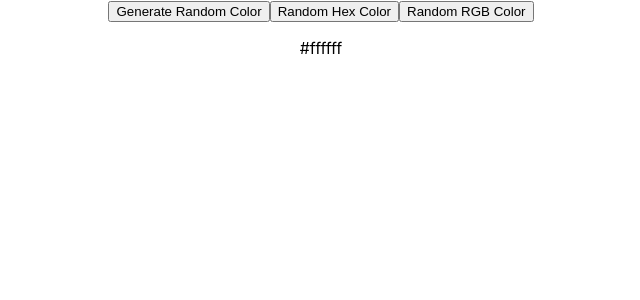
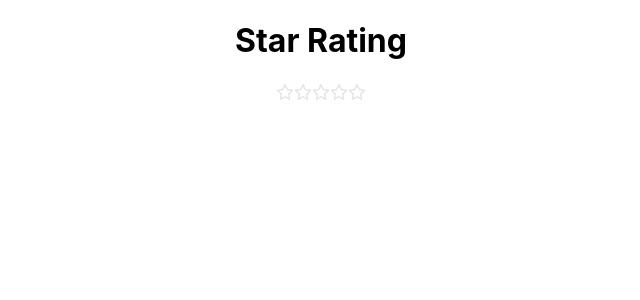
Before and after one commit to saloni-debug/25_React_Projects, a React (Create React App) app: page / in a window 1280 px wide. Shown: the top 300 px of the page, without its empty margins (319-959 px from the left). Built offline with nearby package versions, Linux system fonts and the light colour scheme.

Commit message:
star rating project

```diff
--- a/package.json
+++ b/package.json
@@ -3,6 +3,7 @@
   "version": "0.1.0",
   "private": true,
   "dependencies": {
+    "@fortawesome/fontawesome-free": "^6.6.0",
     "@testing-library/jest-dom": "^5.17.0",
     "@testing-library/react": "^13.4.0",
     "@testing-library/user-event": "^13.5.0",
--- a/src/App.js
+++ b/src/App.js
@@ -1,13 +1,20 @@
 import './App.css';
 // import Accordian from './components/accordian';
-import RandomColorGenerator from './components/randomColorGenerator';
+// import RandomColorGenerator from './components/randomColorGenerator';
+import StarRating from './components/starRating';
 
 function App() {
   return (
     <div className="App">
+
       {/* Accordian Component */}
       {/* <Accordian /> */}
-      <RandomColorGenerator/>
+
+      {/* Random Color Generator Component */}
+      {/* <RandomColorGenerator/> */}
+
+      {/* Star Rating Component */}
+      <StarRating />
     </div>
   );
 }
--- /dev/null
+++ b/src/components/starRating/index.js
@@ -0,0 +1,26 @@
+import '@fortawesome/fontawesome-free/css/all.min.css';
+import { useState } from 'react';
+import './style.css';
+export default function StarRating() {
+    const [rating, setRating] = useState(0);
+    const [hover, setHover] = useState(0);
+
+    const starArr = [1, 2, 3, 4, 5]
+    return (
+        <div className="wrapper">
+            <h1>Star Rating</h1>
+            <div className='rating'>
+                {starArr.map((star, index) => {
+                    const ratingValue = index + 1;
+                    return (
+                        <span onClick={() => setRating(ratingValue)}>
+                            <i className="far fa-star" style={{ color: (ratingValue <= (hover||rating)) ? "#ffc107" : "#e4e5e9" }}
+                                onMouseEnter={() => setHover(ratingValue)}
+                                onMouseLeave={() => setHover(0)}></i>
+                        </span>
+                    )
+                })}
+            </div>
+        </div>
+    )
+}
--- /dev/null
+++ b/src/components/starRating/style.css
@@ -0,0 +1,3 @@
+.rating input {
+    display: none;
+}
```
Also changed, not shown: 1 other file (tests, documents, lock files or other folders).
